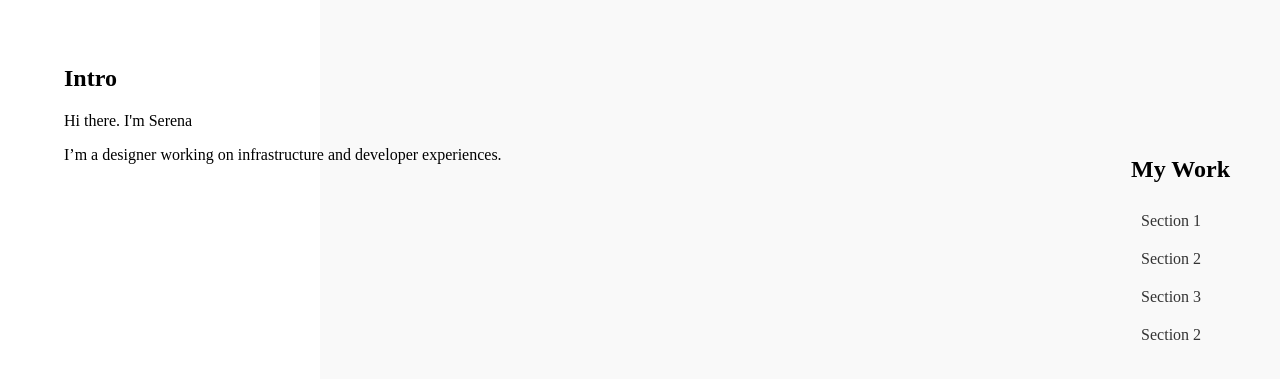
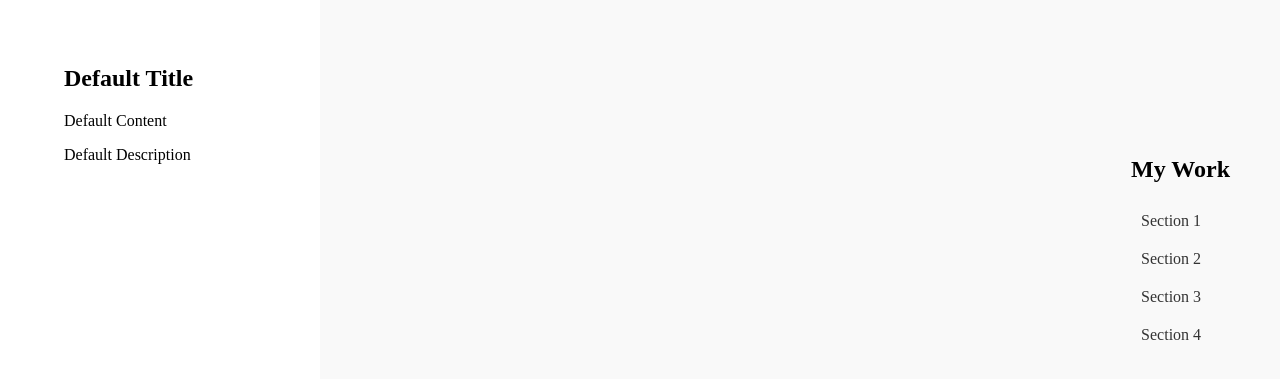
Before and after one commit to muchcoffieeh/animate-this, a Gatsby site: page / in a window 1280 px wide. Shown: the part 155-534 px from the top of the page. Built offline with nearby package versions, Linux system fonts and the light colour scheme; Gatsby itself is replaced by a stand-in of ours.

Commit message:
default words in place

```diff
--- a/src/pages/index.js
+++ b/src/pages/index.js
@@ -31,8 +31,8 @@ const sections = [
     },
   },
   {
-    title: "Section 2",
-    image: <StaticImage src="../images/aaf-comp.jpg" alt="Section 2" />,
+    title: "Section 4",
+    image: <StaticImage src="../images/aaf-comp.jpg" alt="Section 4" />,
     text: {
       title: "Work",
       content: "FreeWire sdfagsdasd",
@@ -44,15 +44,23 @@ const sections = [
 const IndexPage = () => {
   const [backgroundImage, setBackgroundImage] = useState("");
   const [heroText, setHeroText] = useState(sections[0].text); // Initialize with the first section's text
+  const [isHovering, setIsHovering] = useState(false); // Track whether a section link is being hovered
+  const defaultText = {
+    title: "Default Title",
+    content: "Default Content",
+    desc: "Default Description",
+  };
 
   const handleSectionHover = (image, text) => {
     setBackgroundImage(image);
     setHeroText(text);
+    setIsHovering(true); // Set the flag to true when hovering over a section link
   };
 
   const handleMouseLeave = () => {
     setBackgroundImage(sections[0].image);
-    setHeroText(sections[0].text);
+    setHeroText(defaultText);
+    setIsHovering(false); // Set the flag to false when not hovering over a section link
   };
 
   return (
@@ -92,9 +100,9 @@ const IndexPage = () => {
 
       <div className="hero-section">
         <div className="hero-left">
-          <h2>{heroText.title}</h2>
-          <p>{heroText.content}</p>
-          <p>{heroText.desc}</p>
+          <h2>{isHovering ? heroText.title : defaultText.title}</h2>
+          <p>{isHovering ? heroText.content : defaultText.content}</p>
+          <p>{isHovering ? heroText.desc : defaultText.desc}</p>
         </div>
       </div>
     </main>
```
